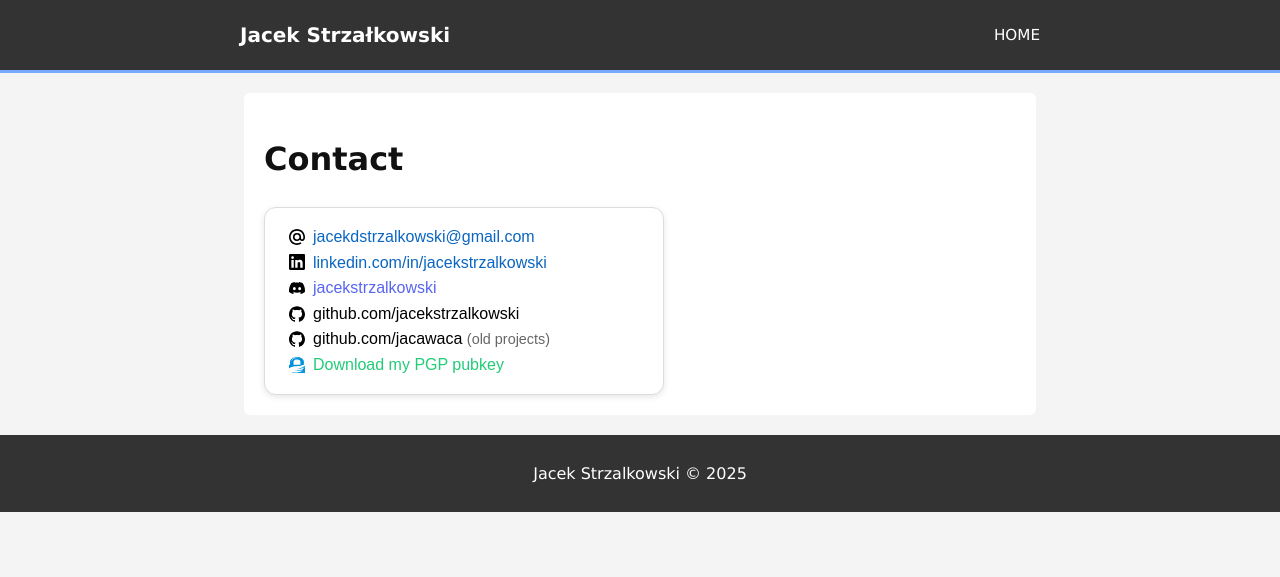
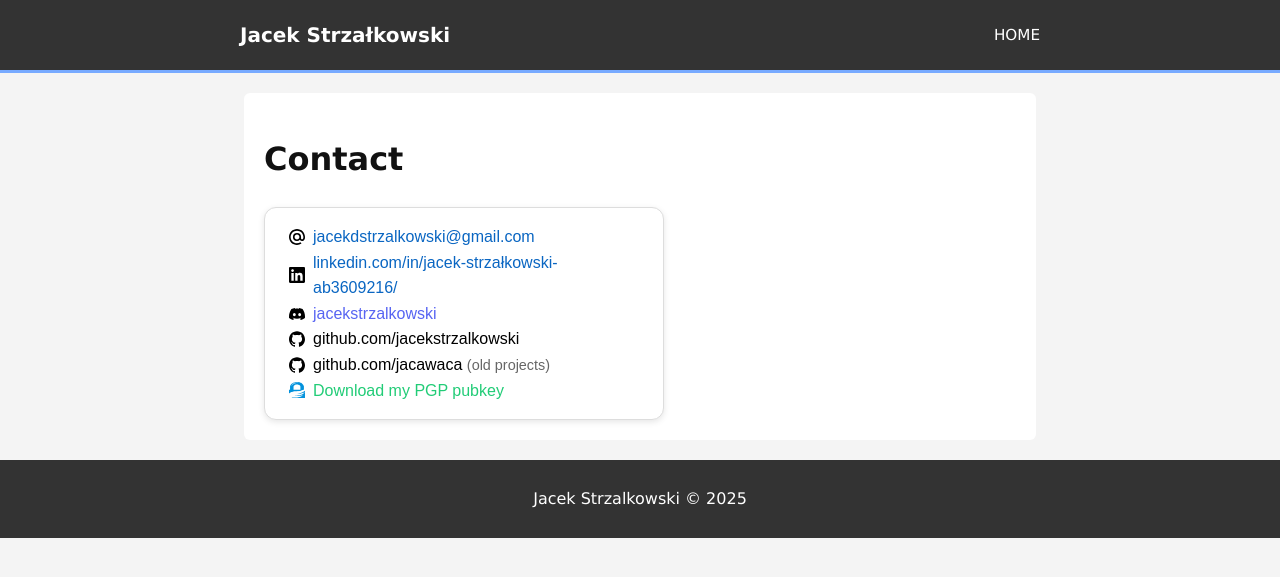
Before and after one commit to jacekstrzalkowski/jacekstrzalkowski.github.io, a Jekyll site: the page contact.html, which Jekyll copies as it is, in a window 1280 px wide. Shown: the top 577 px of the page. Built offline with Jekyll 4.4.1, drawn with Linux system fonts in a browser that asks for light colours.

Commit message:
link typo

```diff
--- a/contact.html
+++ b/contact.html
@@ -34,8 +34,8 @@
 
             <div class="contact-item">
                 <img src="assets/icons/linkedin.svg" alt="LinkedIn">
-                <a href="https://www.linkedin.com/in/jacekstrzalkowski-ab3609216/" target="_blank" rel="noopener noreferrer">
-                    linkedin.com/in/jacekstrzalkowski
+                <a href="https://www.linkedin.com/in/jacek-strza%C5%82kowski-ab3609216/" target="_blank" rel="noopener noreferrer">
+                    linkedin.com/in/jacek-strzałkowski-ab3609216/
                 </a>
             </div>
 
```
